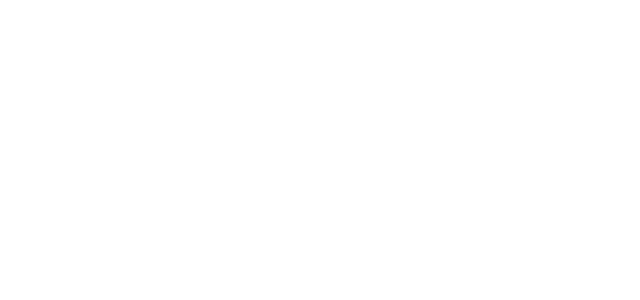
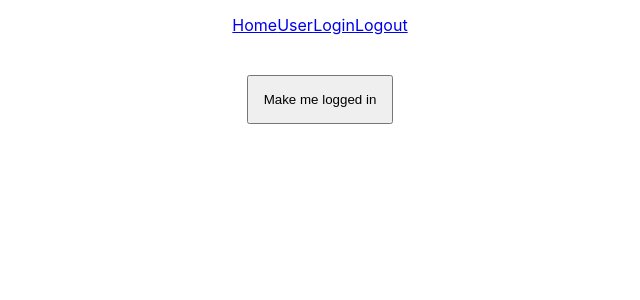
Before and after one commit to grafikri/NuxtHelloWorld, a Nuxt app: page /login in a window 1280 px wide. Before the commit this address had no page. Shown: the top 300 px of the page, without its empty margins (320-960 px from the left). Built offline with nearby package versions, Linux system fonts and the light colour scheme.

Commit message:
base pages added

```diff
--- a/layouts/default.vue
+++ b/layouts/default.vue
@@ -1,13 +1,17 @@
 <template>
-  <div>
+  <div style="text-align: center;padding-top: 15px;">
+    <nuxt-link to="/">Home</nuxt-link>
+    <nuxt-link to="/user">User</nuxt-link>
+    <nuxt-link to="/login">Login</nuxt-link>
+    <nuxt-link to="/logout">Logout</nuxt-link>
     <nuxt />
   </div>
 </template>
 
 <style>
 html {
-  font-family: 'Source Sans Pro', -apple-system, BlinkMacSystemFont, 'Segoe UI',
-    Roboto, 'Helvetica Neue', Arial, sans-serif;
+  font-family: "Source Sans Pro", -apple-system, BlinkMacSystemFont, "Segoe UI",
+    Roboto, "Helvetica Neue", Arial, sans-serif;
   font-size: 16px;
   word-spacing: 1px;
   -ms-text-size-adjust: 100%;
--- /dev/null
+++ b/pages/login.vue
@@ -0,0 +1,19 @@
+<template>
+  <div style="margin: 40px;">
+    <button style="padding: 15px;" @click="handleClick">Make me logged in</button>
+  </div>
+</template>
+
+<script>
+export default {
+  name: "Login",
+  methods: {
+    handleClick() {
+      console.log("click")
+    }
+  }
+}
+</script>
+
+<style>
+</style>
--- /dev/null
+++ b/pages/user.vue
@@ -0,0 +1,9 @@
+<template>
+  <div style="padding-top: 40px;">This is a private page for users</div>
+</template>
+
+<script>
+export default {
+  name: "User"
+}
+</script>
```
Also changed, not shown: pages/index.vue (+6 -22 lines).
